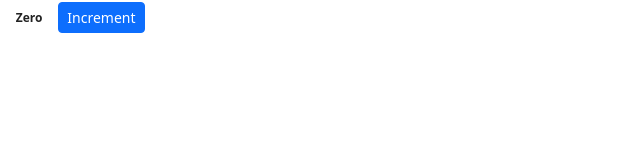
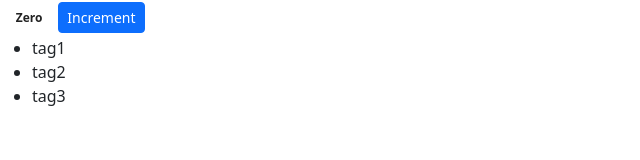
Before and after one commit to Rianto-RNT/rnt-react-vidly, a React (Create React App) app in the folder counter/: page / in a window 1280 px wide. Shown: the top 160 px of the page, without its empty margins (0-640 px from the left). Built offline with nearby package versions, Linux system fonts and the light colour scheme.

Commit message:
rendering list

```diff
--- a/counter/src/components/counter.jsx
+++ b/counter/src/components/counter.jsx
@@ -3,10 +3,11 @@ import React, { Component } from "react";
 class Counter extends Component {
   state = {
     count: 0,
+    tags: ["tag1", "tag2", "tag3"],
   };
 
   render() {
-    let classes = this.getBadgeClasses();
+    this.getBadgeClasses();
 
     return (
       <div>
@@ -14,6 +15,11 @@ class Counter extends Component {
           {this.formatCount()}
         </span>
         <button className="btn btn-primary btn-sm">Increment</button>
+        <ul>
+          {this.state.tags.map((tag) => (
+            <li key={tag}>{tag}</li>
+          ))}
+        </ul>
       </div>
     );
   }
```
